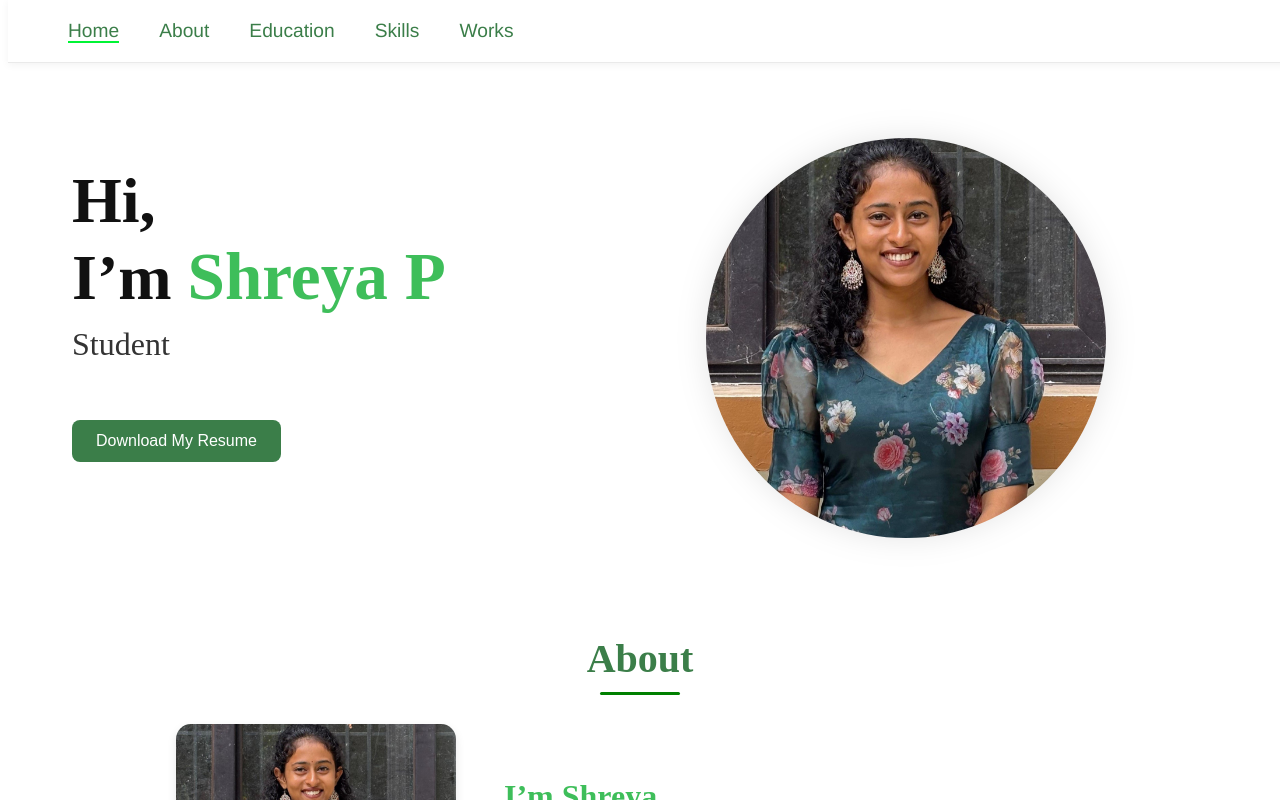
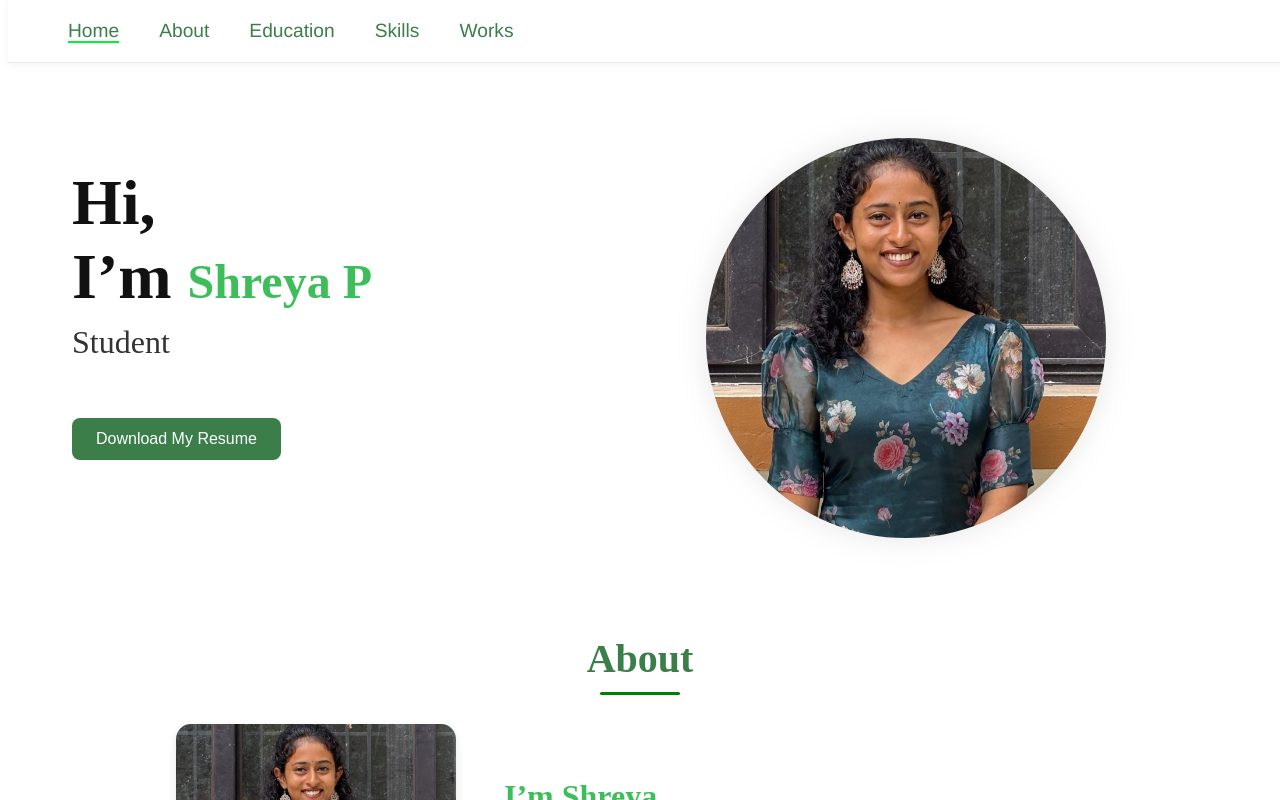
Before and after one commit to ShreyaP-19/Portfolio, a React (Vite) app: page / in a window 1280 px wide. Shown: the top 800 px of the page. Built offline with nearby package versions, Linux system fonts and the light colour scheme.

Commit message:
added resume

```diff
--- a/src/HeroSection.jsx
+++ b/src/HeroSection.jsx
@@ -18,8 +18,8 @@ function HeroSection() {
         <h1>Hi,</h1>
         <h1>I’m <span className="highlight">Shreya P</span></h1>
         <h2>Student</h2>
-        <a href={process.env.PUBLIC_URL + '/resume.pdf'} download="Shreya_Resume.pdf">
-        <button className="hero-button">Download My Resume</button>
+        <a href="/resume.pdf" download="Shreya_Resume.pdf">
+          <button className="hero-button">Download My Resume</button>
         </a>
       </div>
       <div className="hero-image" >
--- a/src/herosection.css
+++ b/src/herosection.css
@@ -27,7 +27,7 @@
 
 .highlight {
   color: rgb(62, 190, 90);
-  font-size: 4.2rem; /* Accent color */
+  font-size: 3rem; /* Accent color */
 }
 
 .hero-button {
```
